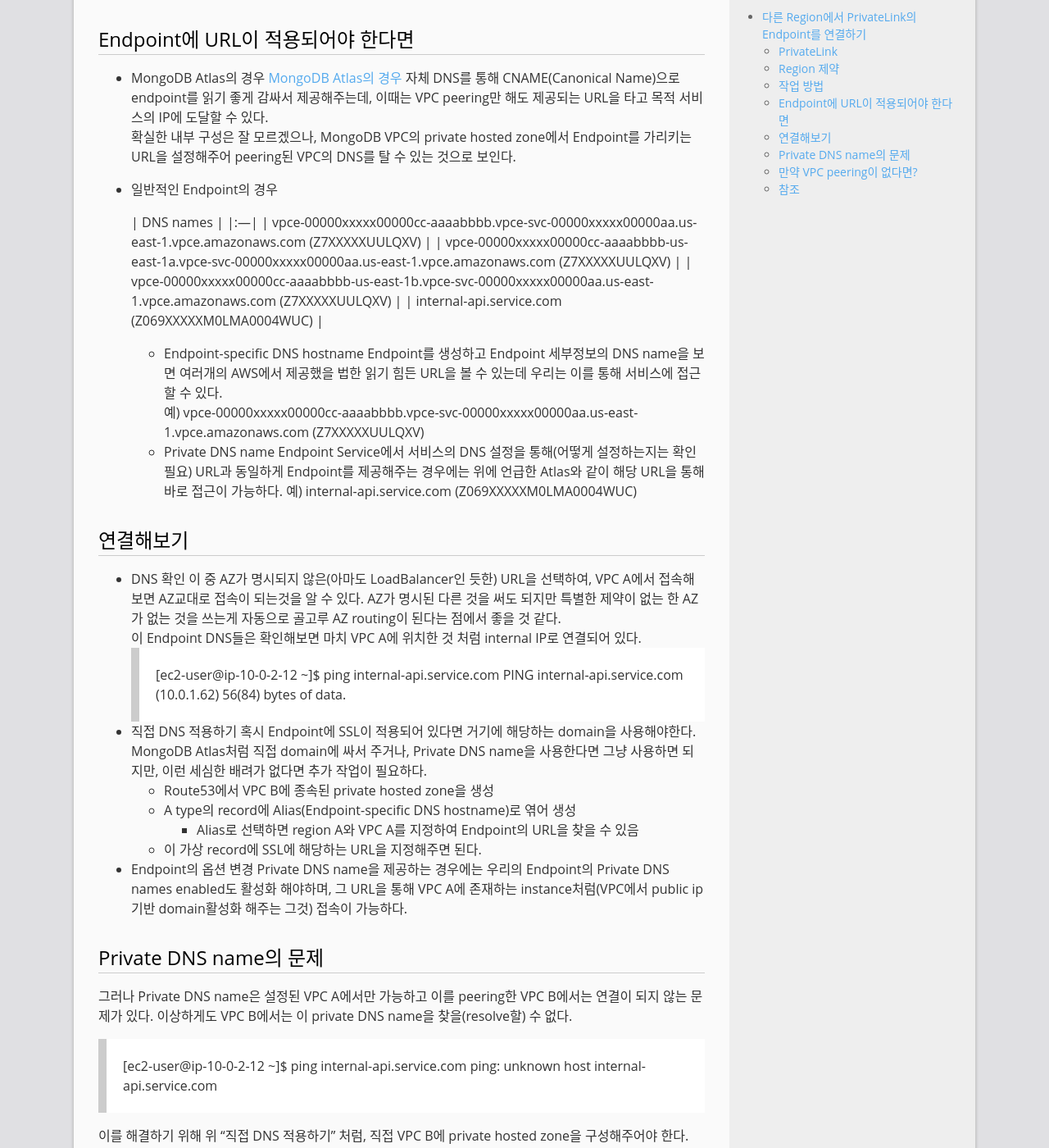
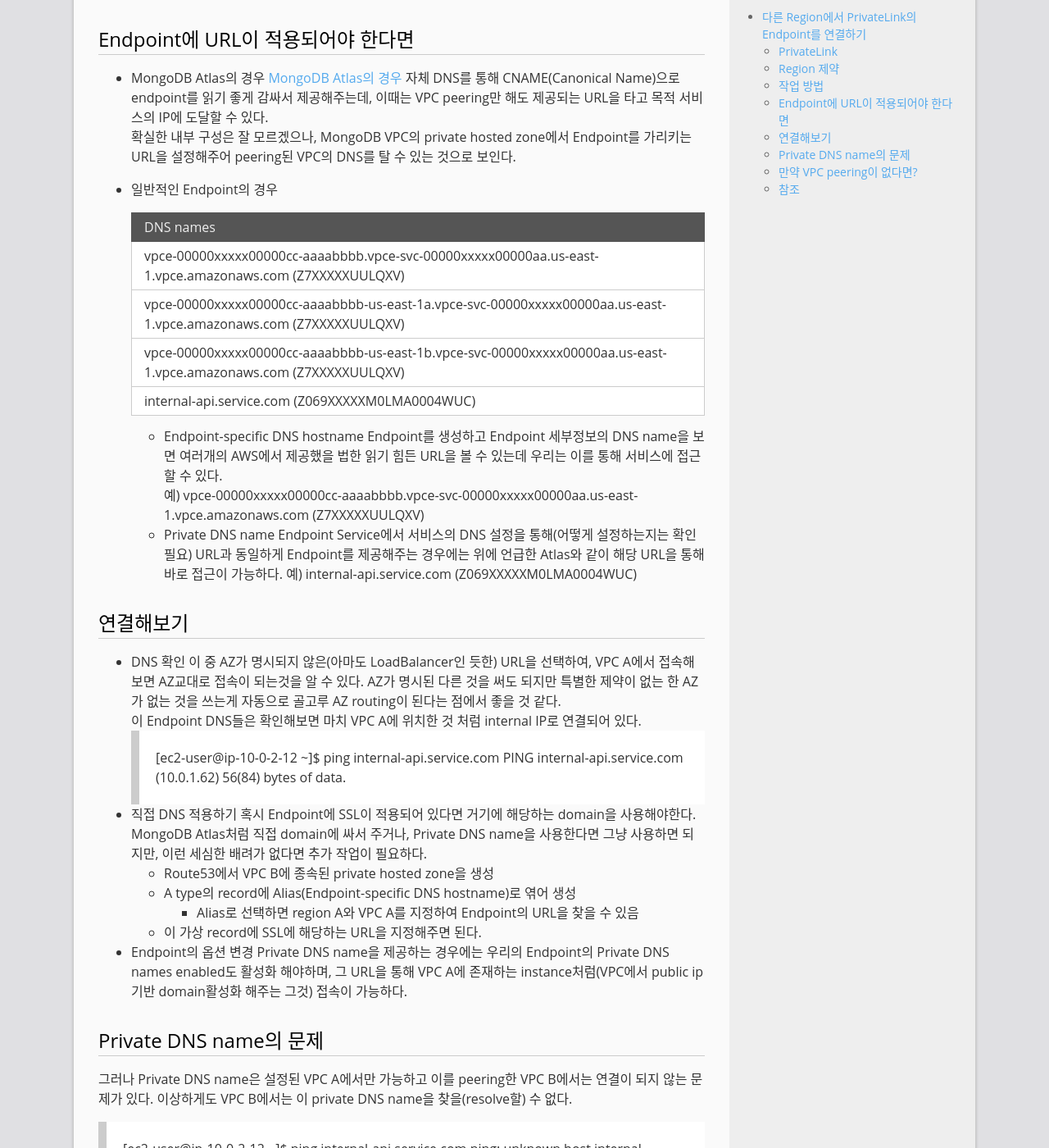
Before and after one commit to mystria/mystria.github.io, a Jekyll site: the page built from _posts/2021-06-10-private-link-over-region.md, in a window 1280 px wide and 1400 px high, scrolled down 1195 px. Shown: the whole window at 82% size. Built offline with Jekyll 4.4.1, drawn with Linux system fonts in a browser that asks for light colours; comment, search, counter and statistics services are not loaded; some of the changed text lies outside the part shown.

Commit message:
Fix table again 2

```diff
--- a/_posts/2021-06-10-private-link-over-region.md
+++ b/_posts/2021-06-10-private-link-over-region.md
@@ -37,11 +37,12 @@
 * 일반적인 Endpoint의 경우
 
     | DNS names |
-    |:---|
+    |---|
     | vpce-00000xxxxx00000cc-aaaabbbb.vpce-svc-00000xxxxx00000aa.us-east-1.vpce.amazonaws.com (Z7XXXXXUULQXV) |
     | vpce-00000xxxxx00000cc-aaaabbbb-us-east-1a.vpce-svc-00000xxxxx00000aa.us-east-1.vpce.amazonaws.com (Z7XXXXXUULQXV) |
     | vpce-00000xxxxx00000cc-aaaabbbb-us-east-1b.vpce-svc-00000xxxxx00000aa.us-east-1.vpce.amazonaws.com (Z7XXXXXUULQXV) |
     | internal-api.service.com (Z069XXXXXM0LMA0004WUC) |
+
   + Endpoint-specific DNS hostname
   Endpoint를 생성하고 Endpoint 세부정보의 DNS name을 보면 여러개의 AWS에서 제공했을 법한 읽기 힘든 URL을 볼 수 있는데 우리는 이를 통해 서비스에 접근할 수 있다.
   예) vpce-00000xxxxx00000cc-aaaabbbb.vpce-svc-00000xxxxx00000aa.us-east-1.vpce.amazonaws.com (Z7XXXXXUULQXV)
@@ -73,12 +74,11 @@
 
 이를 해결하기 위해 위 "직접 DNS 적용하기" 처럼, 직접 VPC B에 private hosted zone을 구성해주어야 한다.
 \* 참고로 VPC Peering의 DNS Setting으로도 시도해봤지만 해결이 되지 않았음
+
 | DNS Settings |
 |--------------|
-| Requester VPC (vpc-0000ddcxxxxx0ef4b) peering connection attributes:
-DNS resolution from accepter VPC to private IP: Disabled |
-| Accepter VPC (vpc-0000878xxxxx8952d) peering connection attributes:
-DNS resolution from requester VPC to private IP: Enabled |
+| Requester VPC (vpc-0000ddcxxxxx0ef4b) peering connection attributes: <br/> DNS resolution from accepter VPC to private IP: Disabled |
+| Accepter VPC (vpc-0000878xxxxx8952d) peering connection attributes:	<br/> DNS resolution from requester VPC to private IP: Enabled |
 
 ## 만약 VPC peering이 없다면?
 주의할 점은 만약 VPC A와 B 간에 VPC peering이 없으면, (당연하게도) Endpoint의 internal IP를 얻어도 해당 IP로 접근이 불가능하다.
```
